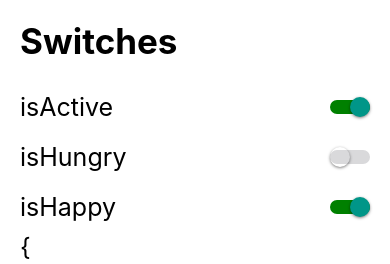
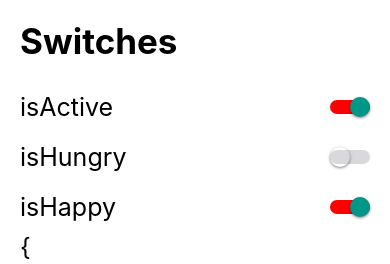
Before and after one commit to leedd87/reactNativeComponents, a React Native app: screen /SwitchScreen in a window 390 px wide. Shown: the top 264 px of the page. Built offline with nearby package versions, Linux system fonts and the light colour scheme.

Commit message:
apply dark/light theme to all app

```diff
--- a/src/components/CustomSwitch.tsx
+++ b/src/components/CustomSwitch.tsx
@@ -1,5 +1,6 @@
-import React, { useState } from 'react'
+import React, { useContext, useState } from 'react'
 import { Platform, Switch } from 'react-native'
+import { ThemeContext } from '../context/themeContext/ThemeContext';
 
 interface Props {
     isOn: boolean
@@ -7,6 +8,8 @@
 }
 
 export const CustomSwitch = ({ isOn, onChange }: Props) => {
+
+    const { setDarkTheme, setLightTheme, theme: { colors } } = useContext(ThemeContext)
 
     const [isEnabled, setIsEnabled] = useState(isOn)
     const toggleSwitch = () => {
@@ -17,9 +20,9 @@
 
     return (
         <Switch
-            trackColor={{ false: "#D9D9DB", true: "green" }}
+            trackColor={{ false: "#D9D9DB", true: `${colors.notification}` }}
             thumbColor={
-                (Platform.OS === 'android') ? 'green' : ''}
+                (Platform.OS === 'android') ? `${colors.notification}` : ''}
             ios_backgroundColor="#3e3e3e"
             onValueChange={toggleSwitch}
             value={isEnabled}
--- a/src/components/FlatListMenuItem.tsx
+++ b/src/components/FlatListMenuItem.tsx
@@ -12,7 +12,7 @@
 export const FlatListMenuItem = ({ menuItem }: Props) => {
 
     const navigation = useNavigation<any>()
-    const { setDarkTheme, setLightTheme, theme: { colors } } = useContext(ThemeContext)
+    const { theme: { colors } } = useContext(ThemeContext)
 
     return (
         <TouchableOpacity
@@ -26,7 +26,7 @@
                     size={23}
                     color={colors.primary}
                 />
-                <Text style={styles.itemText}>
+                <Text style={{ ...styles.itemText, color: colors.text }}>
                     {menuItem.name}
                 </Text>
 
--- a/src/components/ItemSeparator.tsx
+++ b/src/components/ItemSeparator.tsx
@@ -1,12 +1,17 @@
-import React from 'react'
+import React, { useContext } from 'react'
 import { View } from 'react-native'
+import { ThemeContext } from '../context/themeContext/ThemeContext'
 
 export const ItemSeparator = () => {
+
+    const { theme: { colors, dividerColor } } = useContext(ThemeContext)
+
     return (
         <View style={{
             borderBottomWidth: 1,
             opacity: 0.4,
-            marginVertical: 8
+            marginVertical: 8,
+            borderBottomColor: dividerColor
         }} />
     )
 }
--- a/src/context/themeContext/themeReducer.tsx
+++ b/src/context/themeContext/themeReducer.tsx
@@ -19,14 +19,14 @@
         card: 'green',
         text: 'black',
         border: 'orange',
-        notification: 'teal'
+        notification: 'red'
     }
 }
 
 export const darkTheme: ThemeState = {
     currentTheme: 'dark',
     dark: true,
-    dividerColor: 'green',
+    dividerColor: 'red',
     colors: {
         primary: '#75CEDB',
         background: 'black',
--- a/src/screens/CustomSectionListScreen.tsx
+++ b/src/screens/CustomSectionListScreen.tsx
@@ -1,7 +1,8 @@
-import React from 'react'
+import React, { useContext } from 'react'
 import { SectionList, Text, View } from 'react-native'
 import { HeaderTitle } from '../components/HeaderTitle'
 import { ItemSeparator } from '../components/ItemSeparator';
+import { ThemeContext } from '../context/themeContext/ThemeContext';
 import { styles } from '../theme/appTheme';
 
 interface Casas {
@@ -25,6 +26,9 @@
 ];
 
 export const CustomSectionListScreen = () => {
+
+    const { theme: { colors, dividerColor } } = useContext(ThemeContext)
+
     return (
         <View style={{ ...styles.globalMargin, flex: 1 }}>
             {/*  */}
@@ -38,10 +42,10 @@
                         <HeaderTitle title={'Total de casas ' + casas.length} />
                     </View>
                 )}
-                renderItem={({ item }) => <Text>{item}</Text>}
+                renderItem={({ item }) => <Text style={{ color: colors.text }}>{item}</Text>}
                 stickySectionHeadersEnabled
                 renderSectionHeader={({ section }) => (
-                    <View style={{ backgroundColor: 'white' }}>
+                    <View style={{ backgroundColor: colors.background }}>
                         <HeaderTitle title={section.casa} />
                     </View>)}
                 renderSectionFooter={({ section }) => (
--- a/src/screens/HomeScreen.tsx
+++ b/src/screens/HomeScreen.tsx
@@ -1,4 +1,4 @@
-import React from 'react'
+import React, { useContext } from 'react'
 import { FlatList, Text, View } from 'react-native'
 import { styles } from "../theme/appTheme"
 import Icon from 'react-native-vector-icons/Ionicons'
@@ -6,9 +6,11 @@
 import { menuItems } from '../data/menuItems'
 import { HeaderTitle } from '../components/HeaderTitle'
 import { ItemSeparator } from '../components/ItemSeparator'
+import { ThemeContext } from '../context/themeContext/ThemeContext'
 
 
 export const HomeScreen = () => {
+
 
 
 
--- a/src/screens/SwitchScreen.tsx
+++ b/src/screens/SwitchScreen.tsx
@@ -1,10 +1,12 @@
-import React, { useState } from 'react'
+import React, { useContext, useState } from 'react'
 import { Platform, Switch, View, Text, StyleSheet } from 'react-native'
-import symbolicateStackTrace from 'react-native/Libraries/Core/Devtools/symbolicateStackTrace';
 import { CustomSwitch } from '../components/CustomSwitch';
 import { HeaderTitle } from '../components/HeaderTitle';
+import { ThemeContext } from '../context/themeContext/ThemeContext';
 
 export const SwitchScreen = () => {
+
+    const { setDarkTheme, setLightTheme, theme: { colors } } = useContext(ThemeContext)
 
     const [state, setState] = useState({
         isActive: true,
@@ -19,10 +21,7 @@
             ...state,
             [field]: value
         })
-
     }
-
-
 
     return (
         <View
@@ -30,21 +29,21 @@
             <HeaderTitle title='Switches' />
 
             <View style={styles.switchRow}>
-                <Text style={styles.switchText}>isActive</Text>
+                <Text style={{ ...styles.switchText, color: `${colors.text}` }}>isActive</Text>
                 <CustomSwitch isOn={isActive} onChange={(value) => onChange(value, 'isActive')} />
             </View>
 
             <View style={styles.switchRow}>
-                <Text style={styles.switchText}>isHungry</Text>
+                <Text style={{ ...styles.switchText, color: `${colors.text}` }}>isHungry</Text>
                 <CustomSwitch isOn={isHungry} onChange={(value) => onChange(value, 'isHungry')} />
             </View>
 
             <View style={styles.switchRow}>
-                <Text style={styles.switchText}>isHappy</Text>
+                <Text style={{ ...styles.switchText, color: `${colors.text}` }}>isHappy</Text>
                 <CustomSwitch isOn={isHappy} onChange={(value) => onChange(value, 'isHappy')} />
             </View>
 
-            <Text style={styles.switchText}>
+            <Text style={{ ...styles.switchText, color: `${colors.text}` }}>
                 {JSON.stringify(state, null, 5)}
             </Text>
         </View>
```
